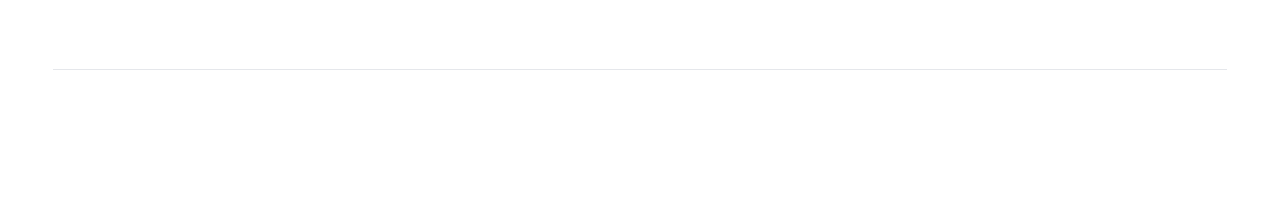
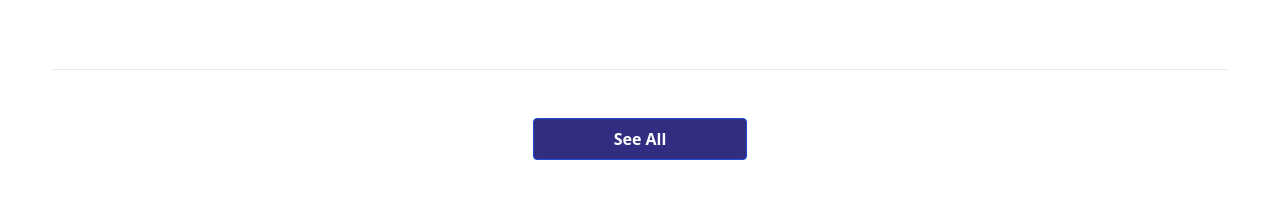
Before and after one commit to JovanTanchevski/IdeateX, a React (Create React App) app: page / in a window 1280 px wide. Shown: the part 1652-1851 px from the top of the page. Before the commit the page ends 1722 px from the top, so only its background shows below. Built offline with nearby package versions, Linux system fonts and the light colour scheme; data requests are answered from the project's data file.

Commit message:
Added additional ID to pass on to the hackathon card

```diff
--- a/src/components/HomePage/Hackathons-Section/HackatonsSection.jsx
+++ b/src/components/HomePage/Hackathons-Section/HackatonsSection.jsx
@@ -3,7 +3,8 @@ import { HackatonCard } from '../../Cards/Hackaton-Card/HackatonCard';
 
 export const HackatonsSection = ({ hackathonsDB }) => {
   return (
-    <div className="grid grid-cols-1 sm:grid-cols-2 lg:grid-cols-4 gap-10 pb-24 border-b md:w-11/12 mx-auto">
+    <React.Fragment>
+      <div className="grid grid-cols-1 sm:grid-cols-2  xl:grid-cols-4 gap-10 pb-24 border-b md:w-11/12 mx-auto">
         {hackathonsDB &&
           hackathonsDB.length > 0 &&
           hackathonsDB.map((item) => (
@@ -14,8 +15,15 @@ export const HackatonsSection = ({ hackathonsDB }) => {
               hackathonDesc={item.shortDesc}
               hackathonOrganization={item.createdBy}
               hackathonLocation={item.location}
+              cardId={item.id}
             />
           ))}
       </div>
+      <div className="flex justify-center py-12">
+        <button class="bg-indigo-900 hover:bg-indigo-700 text-white font-bold py-2 px-20 border border-blue-700 rounded  ">
+          See All
+        </button>
+      </div>
+    </React.Fragment>
   );
 };
```
Lines whose indentation alone changed are shown as unchanged.
